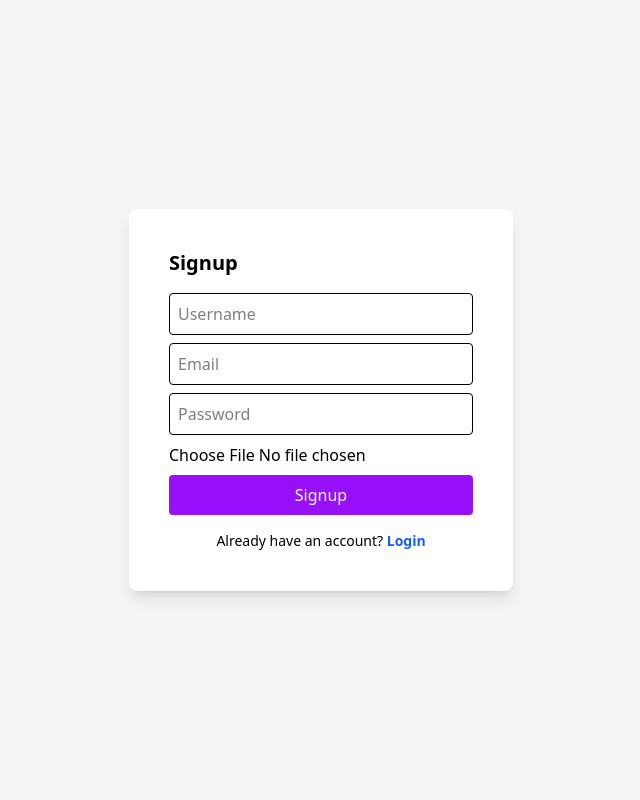
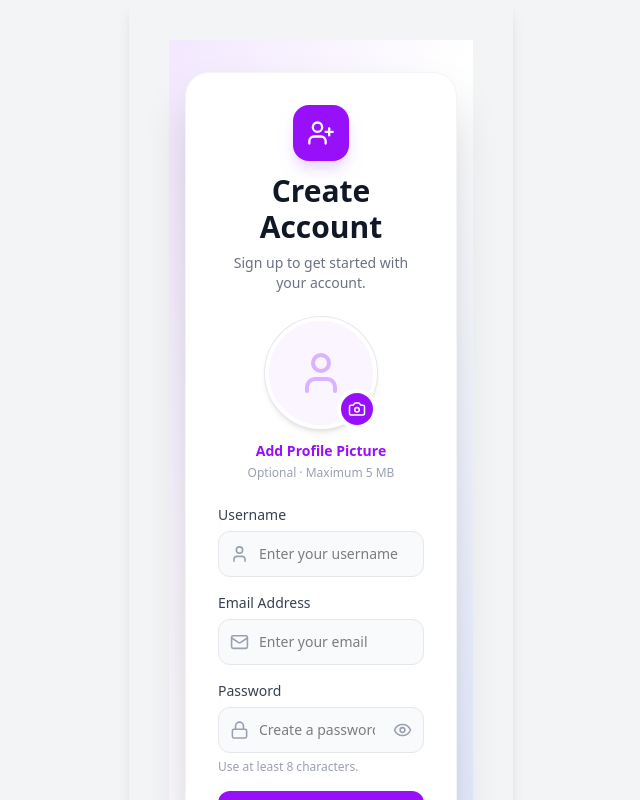
Before and after one commit to itzMK678/Chat, a React (Vite) app in the folder client/: page / in a window 1280 px wide. Both pictures are taken after a click on the button "Sign up". Shown: the top 800 px of the page, without its empty margins (319-959 px from the left). Built offline with nearby package versions, Linux system fonts and the light colour scheme.

Commit message:
set login and signup page

```diff
--- a/client/src/components/Start.jsx
+++ b/client/src/components/Start.jsx
@@ -10,10 +10,10 @@ function Start() {
   const [user, setUser] = useState(null);
 
   return (
-    <div className="min-h-screen bg-gray-100">
+    <div className=" bg-gray-100">
       {!user ? (
-        <div className="flex justify-center items-center h-screen">
-          <div className="bg-white p-10 rounded-lg shadow-lg w-96">
+        <div className="flex justify-center items-center">
+          <div className=" p-10 rounded-lg shadow-lg w-96">
 
             {login ? (
               <>
--- a/client/src/pages/Login.jsx
+++ b/client/src/pages/Login.jsx
@@ -1,8 +1,10 @@
+
 import { useState } from "react";
 
 const Login = ({ setUser }) => {
   const [username, setUsername] = useState("");
   const [password, setPassword] = useState("");
+  const [loading, setLoading] = useState(false);
 
   const handleLogin = async () => {
     if (!username || !password) {
@@ -10,6 +12,10 @@ const Login = ({ setUser }) => {
       return;
     }
 
+    if (loading) return;
+    setLoading(true);
+
+    try {
       const res = await fetch("http://localhost:5000/auth/login", {
         method: "POST",
         headers: { "Content-Type": "application/json" },
@@ -23,17 +29,24 @@ const Login = ({ setUser }) => {
       } else {
         alert(data.message);
       }
+    } catch (error) {
+      alert("Login failed. Please try again.");
+    } finally {
+      setLoading(false);
+    }
   };
 
   return (
     <div>
       <h2 className="text-xl font-bold mb-4">Login</h2>
+
       <input
         className="border p-2 w-full mb-2 rounded"
         placeholder="Username"
         value={username}
         onChange={e => setUsername(e.target.value)}
       />
+
       <input
         className="border p-2 w-full mb-2 rounded"
         type="password"
@@ -41,11 +54,13 @@ const Login = ({ setUser }) => {
         value={password}
         onChange={e => setPassword(e.target.value)}
       />
+
       <button
-        className="bg-purple-600 text-white p-2 rounded w-full"
+        className="bg-purple-600 text-white p-2 rounded w-full disabled:opacity-50"
         onClick={handleLogin}
+        disabled={loading}
       >
-        Login
+        {loading ? "Logging in..." : "Login"}
       </button>
     </div>
   );
--- a/client/src/pages/Signup.jsx
+++ b/client/src/pages/Signup.jsx
@@ -1,4 +1,15 @@
-import { useState } from "react";
+
+import { useRef, useState } from "react";
+import {
+  User,
+  Mail,
+  Lock,
+  Camera,
+  Eye,
+  EyeOff,
+  LoaderCircle,
+  UserPlus,
+} from "lucide-react";
 
 const Signup = ({ setUser }) => {
   const [username, setUsername] = useState("");
@@ -6,64 +17,326 @@ const Signup = ({ setUser }) => {
   const [password, setPassword] = useState("");
   const [avatar, setAvatar] = useState("");
 
-  const handleSignup = async () => {
-    if (!username || !email || !password) {
-      alert("Fill all required fields");
+  const [loading, setLoading] = useState(false);
+  const [showPassword, setShowPassword] = useState(false);
+  const [error, setError] = useState("");
+
+  const fileInputRef = useRef(null);
+
+  const handleImageChange = (e) => {
+    const file = e.target.files?.[0];
+
+    if (!file) return;
+
+    setError("");
+
+    if (!file.type.startsWith("image/")) {
+      setError("Please select a valid image.");
+      e.target.value = "";
       return;
     }
 
+    if (file.size > 5 * 1024 * 1024) {
+      setError("Image size must be less than 5 MB.");
+      e.target.value = "";
+      return;
+    }
+
+    setLoading(true);
+
+    const reader = new FileReader();
+
+    reader.onload = () => {
+      setAvatar(reader.result);
+      setLoading(false);
+    };
+
+    reader.onerror = () => {
+      setError("Failed to read the image. Please try again.");
+      setLoading(false);
+    };
+
+    reader.readAsDataURL(file);
+  };
+
+  const handleSignup = async (e) => {
+    e.preventDefault();
+
+    if (!username.trim() || !email.trim() || !password) {
+      setError("Fill all required fields.");
+      return;
+    }
+
+    if (password.length < 8) {
+      setError("Password must contain at least 8 characters.");
+      return;
+    }
+
+    setLoading(true);
+    setError("");
+
+    try {
       const res = await fetch("http://localhost:5000/auth/signup", {
         method: "POST",
-      headers: { "Content-Type": "application/json" },
-      body: JSON.stringify({ username, email, password, avatar: avatar || "" })
+        headers: {
+          "Content-Type": "application/json",
+        },
+        body: JSON.stringify({
+          username: username.trim(),
+          email: email.trim(),
+          password,
+          avatar: avatar || "",
+        }),
       });
 
       const data = await res.json();
 
-    if (data.success) {
+      if (!res.ok || !data.success) {
+        setError(data.message || "Signup failed. Please try again.");
+        return;
+      }
+
       setUser(data.user);
-    } else {
-      alert(data.message);
+    } catch (err) {
+      setError(
+        "Unable to connect to the server. Please check your backend."
+      );
+    } finally {
+      setLoading(false);
     }
   };
 
   return (
+    <div className="flex min-h-screen items-center justify-center bg-gradient-to-br from-purple-100 via-white to-indigo-100 px-4 py-8">
+      <div className="w-full max-w-md rounded-3xl border border-gray-100 bg-white p-6 shadow-2xl sm:p-8">
+
+        {/* Header */}
+        <div className="mb-6 text-center">
+          <div className="mx-auto mb-3 flex h-14 w-14 items-center justify-center rounded-2xl bg-purple-600 text-white shadow-lg shadow-purple-200">
+            <UserPlus size={28} />
+          </div>
+
+          <h2 className="text-3xl font-bold text-gray-900">
+            Create Account
+          </h2>
+
+          <p className="mt-2 text-sm text-gray-500">
+            Sign up to get started with your account.
+          </p>
+        </div>
+
+        {/* Profile Picture */}
+        <div className="mb-6 flex flex-col items-center">
+          <div className="relative">
+            <div className="flex h-28 w-28 items-center justify-center overflow-hidden rounded-full border-4 border-white bg-purple-50 shadow-md ring-1 ring-gray-200">
+              {avatar ? (
+                <img
+                  src={avatar}
+                  alt="Profile preview"
+                  className="h-full w-full object-cover"
+                />
+              ) : (
+                <User size={48} className="text-purple-300" />
+              )}
+            </div>
+
+            <button
+              type="button"
+              disabled={loading}
+              onClick={() => fileInputRef.current?.click()}
+              className="absolute bottom-0 right-0 flex h-10 w-10 items-center justify-center rounded-full border-4 border-white bg-purple-600 text-white transition hover:bg-purple-700 disabled:opacity-60"
+              aria-label="Choose profile picture"
+            >
+              {loading ? (
+                <LoaderCircle
+                  size={18}
+                  className="animate-spin"
+                />
+              ) : (
+                <Camera size={18} />
+              )}
+            </button>
+          </div>
+
+          <button
+            type="button"
+            disabled={loading}
+            onClick={() => fileInputRef.current?.click()}
+            className="mt-3 text-sm font-semibold text-purple-600 transition hover:text-purple-800 disabled:opacity-60"
+          >
+            {loading ? "Please wait..." : "Add Profile Picture"}
+          </button>
+
+          <p className="mt-1 text-xs text-gray-400">
+            Optional · Maximum 5 MB
+          </p>
+
+          <input
+            ref={fileInputRef}
+            type="file"
+            accept="image/*"
+            className="hidden"
+            onChange={handleImageChange}
+          />
+        </div>
+
+        {/* Signup Form */}
+        <form onSubmit={handleSignup} className="space-y-4">
+
+          {/* Username */}
           <div>
-      <h2 className="text-xl font-bold mb-4">Signup</h2>
+            <label
+              htmlFor="username"
+              className="mb-1.5 block text-sm font-medium text-gray-700"
+            >
+              Username
+            </label>
+
+            <div className="relative">
+              <User
+                size={19}
+                className="absolute left-3 top-1/2 -translate-y-1/2 text-gray-400"
+              />
+
               <input
-        className="border p-2 w-full mb-2 rounded"
-        placeholder="Username"
+                id="username"
+                type="text"
+                placeholder="Enter your username"
                 value={username}
-        onChange={e => setUsername(e.target.value)}
+                onChange={(e) => setUsername(e.target.value)}
+                autoComplete="username"
+                maxLength={50}
+                required
+                disabled={loading}
+                className="w-full rounded-xl border border-gray-200 bg-gray-50 py-3 pl-10 pr-4 text-sm outline-none transition focus:border-purple-500 focus:bg-white focus:ring-4 focus:ring-purple-100 disabled:opacity-60"
               />
+            </div>
+          </div>
+
+          {/* Email */}
+          <div>
+            <label
+              htmlFor="email"
+              className="mb-1.5 block text-sm font-medium text-gray-700"
+            >
+              Email Address
+            </label>
+
+            <div className="relative">
+              <Mail
+                size={19}
+                className="absolute left-3 top-1/2 -translate-y-1/2 text-gray-400"
+              />
+
               <input
-        className="border p-2 w-full mb-2 rounded"
-        placeholder="Email"
+                id="email"
+                type="email"
+                placeholder="Enter your email"
                 value={email}
-        onChange={e => setEmail(e.target.value)}
+                onChange={(e) => setEmail(e.target.value)}
+                autoComplete="email"
+                required
+                disabled={loading}
+                className="w-full rounded-xl border border-gray-200 bg-gray-50 py-3 pl-10 pr-4 text-sm outline-none transition focus:border-purple-500 focus:bg-white focus:ring-4 focus:ring-purple-100 disabled:opacity-60"
               />
+            </div>
+          </div>
+
+          {/* Password */}
+          <div>
+            <label
+              htmlFor="password"
+              className="mb-1.5 block text-sm font-medium text-gray-700"
+            >
+              Password
+            </label>
+
+            <div className="relative">
+              <Lock
+                size={19}
+                className="absolute left-3 top-1/2 -translate-y-1/2 text-gray-400"
+              />
+
               <input
-        className="border p-2 w-full mb-2 rounded"
-        type="password"
-        placeholder="Password"
+                id="password"
+                type={showPassword ? "text" : "password"}
+                placeholder="Create a password"
                 value={password}
-        onChange={e => setPassword(e.target.value)}
+                onChange={(e) => setPassword(e.target.value)}
+                autoComplete="new-password"
+                minLength={8}
+                required
+                disabled={loading}
+                className="w-full rounded-xl border border-gray-200 bg-gray-50 py-3 pl-10 pr-12 text-sm outline-none transition focus:border-purple-500 focus:bg-white focus:ring-4 focus:ring-purple-100 disabled:opacity-60"
               />
-      <input
-        className="mb-2"
-        type="file"
-        onChange={e => {
-          const reader = new FileReader();
-          reader.onload = () => setAvatar(reader.result);
-          reader.readAsDataURL(e.target.files[0]);
+
+              <button
+                type="button"
+                onClick={() => setShowPassword((prev) => !prev)}
+                className="absolute right-3 top-1/2 -translate-y-1/2 text-gray-400 hover:text-purple-600"
+                aria-label={showPassword ? "Hide password" : "Show password"}
+              >
+                {showPassword ? (
+                  <EyeOff size={19} />
+                ) : (
+                  <Eye size={19} />
+                )}
+              </button>
+            </div>
+
+            <p className="mt-1.5 text-xs text-gray-400">
+              Use at least 8 characters.
+            </p>
+          </div>
+
+          {/* Error Message */}
+          {error && (
+            <div
+              role="alert"
+              className="rounded-xl border border-red-200 bg-red-50 px-4 py-3 text-sm text-red-600"
+            >
+              {error}
+            </div>
+          )}
+
+          {/* Signup Button */}
+          <button
+            type="submit"
+            disabled={loading}
+            className="flex w-full items-center justify-center gap-2 rounded-xl bg-purple-600 py-3.5 font-semibold text-white shadow-lg shadow-purple-100 transition hover:bg-purple-700 active:scale-[0.99] disabled:cursor-not-allowed disabled:opacity-60"
+          >
+            {loading ? (
+              <>
+                <LoaderCircle
+                  size={20}
+                  className="animate-spin"
+                />
+                Processing...
+              </>
+            ) : (
+              <>
+                <UserPlus size={20} />
+                Create Account
+              </>
+            )}
+          </button>
+        </form>
+
+        {/* Login Link */}
+        <p className="mt-6 text-center text-sm text-gray-500">
+          Already have an account?{" "}
+          <button
+            type="button"
+            onClick={() => {
+              // Replace this with your login-page navigation.
+              window.location.href = "/login";
             }}
-      />
-      <button
-        className="bg-purple-600 text-white p-2 rounded w-full"
-        onClick={handleSignup}
+            className="font-semibold text-purple-600 hover:text-purple-800"
           >
-        Signup
+            Login
           </button>
+        </p>
+      </div>
     </div>
   );
 };
```
Lines whose indentation alone changed are shown as unchanged.
